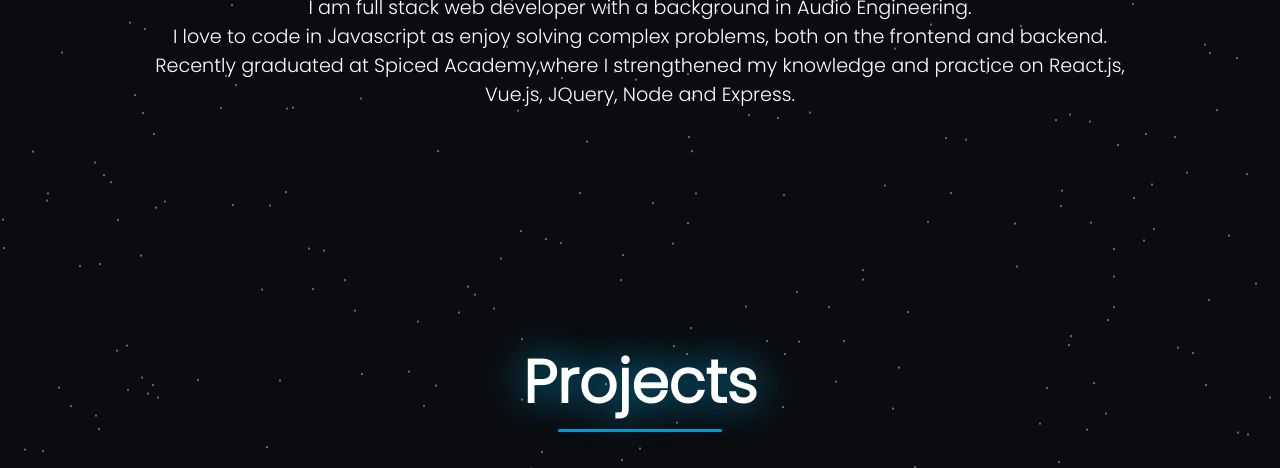
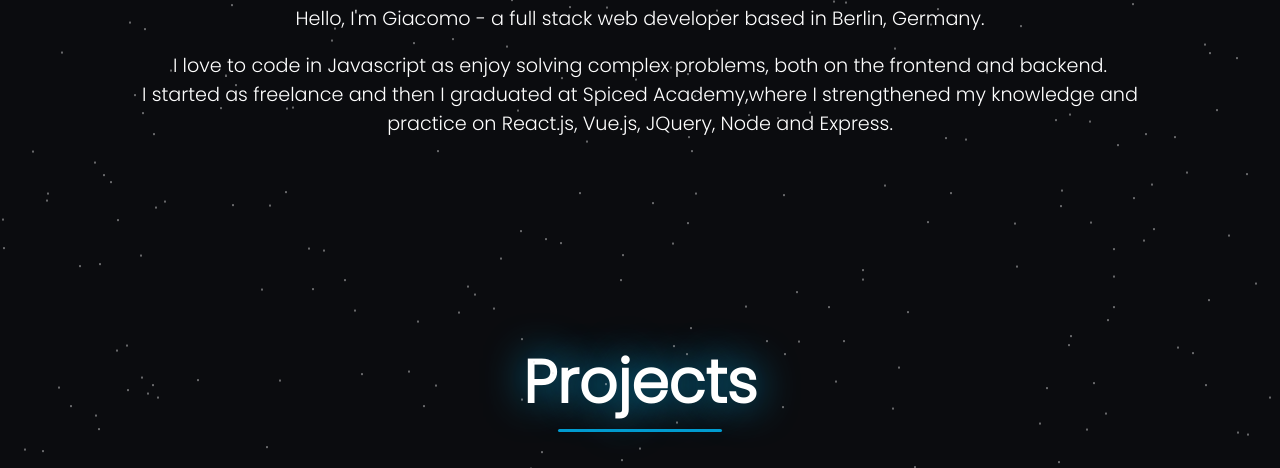
Before and after one commit to giacomorapposelli/porfolio, a website: page public/index.html in a window 1280 px wide. Shown: the part 605-1073 px from the top of the page. Drawn offline with nearby package versions, Linux system fonts and the light colour scheme.

Commit message:
intro fixed

```diff
--- a/public/css/style.css
+++ b/public/css/style.css
@@ -154,11 +154,14 @@ h2 {
 
 .summary {
     width: 80%;
-    margin-left: 10%;
 }
 
 .about {
     height: 40vh;
+    display: flex;
+    align-items: center;
+    flex-direction: column;
+    justify-content: center;
 }
 
 /*──────────────────
@@ -626,7 +629,7 @@ hr {
 
     .summary {
         font-size: 0.8rem;
-        margin-left: 5%;
+        /* margin-left: 5%; */
         width: 90%;
     }
 
--- a/public/index.html
+++ b/public/index.html
@@ -75,9 +75,9 @@
                         </p>
                         <br />
                         <p class="summary">
-                            I am full stack web developer with a background in Audio Engineering.<br> I love to code
-							in Javascript as enjoy solving complex problems, both on the frontend and backend.<br>
-							Recently graduated at Spiced Academy,where I strengthened my knowledge and practice on React.js, Vue.js, JQuery, Node and Express.
+                            I love to code in Javascript as enjoy solving complex problems, both on the frontend and backend.<br>
+							I started as freelance and then I graduated at Spiced Academy,where I strengthened my knowledge and practice on React.js, Vue.js, JQuery, Node and Express.
+
 
                         </p>
                     </section>
```
